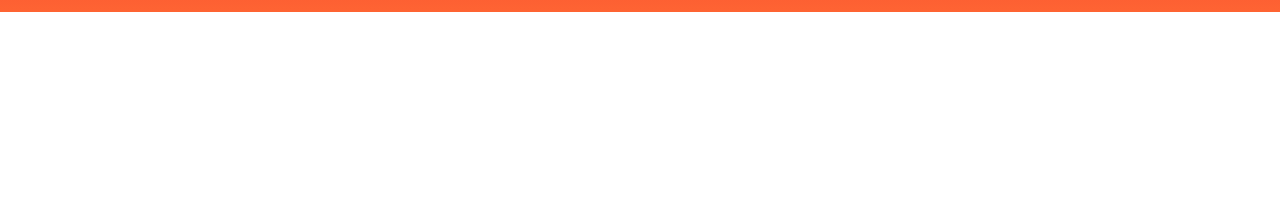
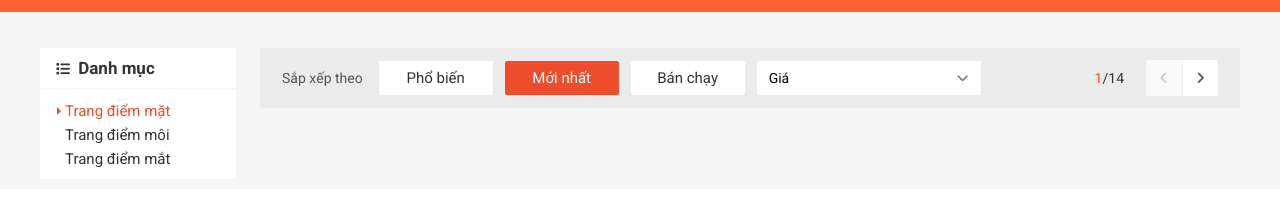
Before and after one commit to emlahoagio/html-css, a plain HTML site: page shopee/index.html in a window 1280 px wide. Shown: the part 108-314 px from the top of the page. Drawn offline with nearby package versions, Linux system fonts and the light colour scheme.

Commit message:
SHOPEE | Done category, sort bar, pagination

```diff
--- a/shopee/assets/css/base.css
+++ b/shopee/assets/css/base.css
@@ -33,8 +33,20 @@ html {
 .grid__row {
   display: flex;
   flex-wrap: wrap;
+  margin-left: -12px;
+  margin-right: -12px;
+  flex-flow: row;
 }
-
+.grid__column-2 {
+  padding-left: 12px;
+  padding-right: 12px;
+  width: calc(100% / 6);
+}
+.grid__column-10 {
+  padding-left: 12px;
+  padding-right: 12px;
+  width: calc(100% / 6 * 5);
+}
 /* Animation */
 @keyframes fadeIn {
   from {
@@ -56,8 +68,8 @@ html {
 /* Button style */
 .btn {
   padding: 0 12px;
-  min-width: 142px;
-  height: 36px;
+  min-width: 124px;
+  height: 34px;
   border: none;
   text-decoration: none;
   border-radius: 2px;
@@ -65,9 +77,10 @@ html {
   outline: none;
   cursor: pointer;
   color: var(--text-color);
-  display: flex;
+  display: inline-flex;
   justify-content: center;
   align-items: center;
+  background-color: var(--white-color);
   line-height: 1.6rem;
 }
 .btn.btn--normal:hover {
@@ -112,3 +125,49 @@ html {
   z-index: 1;
   animation: growth linear 0.1s;
 }
+
+/* selection */
+.select-input {
+  position: relative;
+  height: 34px;
+  padding: 0 12px;
+  border-radius: 2px;
+  min-width: 200px;
+  background-color: var(--white-color);
+  display: flex;
+  justify-content: space-between;
+  align-items: center;
+}
+.select-input:hover .select-input__list {
+  display: block;
+}
+.select-input__label {
+  font-size: 1.4rem;
+}
+.select-input__icon {
+  font-size: 1.4rem;
+  color: rgb(131, 131, 131);
+  position: relative;
+  top: 1px;
+}
+.select-input__list {
+  position: absolute;
+  left: 0;
+  right: 0;
+  top: 25px;
+  border-radius: 2px;
+  background-color: var(--white-color);
+  list-style: none;
+  padding: 8px 16px;
+  display: none;
+}
+.select-input__link:hover {
+  color: var(--primary-color);
+}
+.select-input__link {
+  font-size: 1.4rem;
+  color: var(--text-color);
+  text-decoration: none;
+  display: block;
+  padding: 4px 0;
+}
--- a/shopee/assets/css/main.css
+++ b/shopee/assets/css/main.css
@@ -525,3 +525,119 @@
   margin-top: 14px;
   color: var(--text-color);
 }
+
+/* Container */
+.container {
+  background-color: #f5f5f5;
+}
+.category {
+  background-color: var(--white-color);
+  border-radius: 2px;
+}
+.category__heading-icon {
+  font-size: 1.4rem;
+  margin-right: 4px;
+}
+.category__heading {
+  font-size: 1.7rem;
+  color: var(--text-color);
+  padding: 12px 16px;
+  border-bottom: 1px solid rgba(0, 0, 0, 0.05);
+  margin: 0;
+}
+.category-list {
+  padding: 0 0 8px 0;
+  list-style: none;
+  margin-left: 9px;
+}
+.category-item {
+}
+.category-item--active .category-item__link {
+  color: var(--primary-color);
+}
+.category-item--active .category-item__link::before {
+  content: "";
+  position: absolute;
+  border: 4px solid;
+  border-color: transparent transparent transparent var(--primary-color);
+  top: 50%;
+  left: 8px;
+  transform: translateY(-50%);
+}
+.category-item__link {
+  text-decoration: none;
+  color: var(--text-color);
+  padding: 4px 16px;
+  display: block;
+  font-size: 1.5rem;
+  transition: right linear 0.1s;
+  right: 0;
+  position: relative;
+}
+.category-item__link:hover {
+  color: var(--primary-color);
+  right: -4px;
+}
+
+.pt-36 {
+  padding-top: 36px;
+}
+
+/* Home sort and filter */
+.home-filter {
+  display: flex;
+  align-items: center;
+  padding: 12px 22px;
+  border-radius: 2px;
+  background-color: rgba(0, 0, 0, 0.04);
+}
+.home-filter__label {
+  font-size: 1.4rem;
+  color: #555;
+  margin-right: 16px;
+}
+.home-filter__btn {
+  margin-right: 12px;
+  min-width: 90px;
+}
+.home-filter__page {
+  display: flex;
+  align-items: center;
+  margin-left: auto;
+}
+.home-filter__page-num {
+  font-size: 1.4rem;
+  color: var(--text-color);
+  margin-right: 22px;
+}
+.home-filter__page-current {
+  color: var(--primary-color);
+}
+.home-filter__page-control {
+  border-radius: 2px;
+  overflow: hidden;
+  display: flex;
+  width: 72px;
+  height: 36px;
+}
+.home-filter__page-btn {
+  flex: 1;
+  display: flex;
+  background-color: var(--white-color);
+  text-decoration: none;
+}
+.home-filter__page-btn:first-child {
+  border-right: 1px solid #eee;
+}
+.home-filter__page-icon {
+  margin: auto;
+  font-size: 1.4rem;
+  color: #555;
+}
+.home-filter__page-btn--disable {
+  background-color: #f9f9f9;
+  cursor: default;
+}
+.home-filter__page-btn--disable .home-filter__page-icon {
+  color: #ccc;
+}
--- a/shopee/index.html
+++ b/shopee/index.html
@@ -159,9 +159,64 @@
         </div>
       </div>
     </header>
-    <div class="container">
+    <div class="container pt-36">
+      <div class="grid">
+        <div class="grid__row">
+          <div class="grid__column-2">
+            <nav class="category">
+              <h3 class="category__heading">
+                <i class="category__heading-icon fas fa-list"></i> Danh mục
+              </h3>
+              <ul class="category-list">
+                <li class="category-item category-item--active">
+                  <a href="#" class="category-item__link">Trang điểm mặt</a>
+                </li>
+                <li class="category-item">
+                  <a href="#" class="category-item__link">Trang điểm môi</a>
+                </li>
+                <li class="category-item">
+                  <a href="#" class="category-item__link">Trang điểm mắt</a>
+                </li>
+              </ul>
+            </nav>
+          </div>
+          <div class="grid__column-10">
+            <div class="home-filter">
+              <span class="home-filter__label">Sắp xếp theo</span>
+              <button class="home-filter__btn btn">Phổ biến</button>
+              <button class="home-filter__btn btn btn--primary">Mới nhất</button>
+              <button class="home-filter__btn btn">Bán chạy</button>
+              <div class="select-input">
+                <span class="select-input__label"> Giá </span>
+                <i class="select-input__icon fas fa-angle-down"></i>
+                <ul class="select-input__list">
+                  <li class="select-input__item">
+                    <a href="" class="select-input__link">Giá: Thấp đến cao</a>
+                  </li>
+                  <li class="select-input__item">
+                    <a href="" class="select-input__link">Giá: Cao đến thấp</a>
+                  </li>
+                </ul>
+              </div>
+              <div class="home-filter__page">
+                <span class="home-filter__page-num">
+                  <span class="home-filter__page-current">1</span>/14</span>
+                <div class="home-filter__page-control">
+                  <a href="" class="home-filter__page-btn home-filter__page-btn--disable">
+                    <i class="home-filter__page-icon fas fa-angle-left"></i>
+                  </a>
+                  <a href="" class="home-filter__page-btn">
+                    <i class="home-filter__page-icon fas fa-angle-right"></i>
+                  </a>
+                </div>
+              </div>
+            </div>
+          </div>
+        </div>
+      </div>
     </div>
-    <footer class="footer"></footer>
+  </div>
+  <footer class="footer"></footer>
   </div>
   <!-- Modal layout -->
   <!-- <div class="modal">
```
